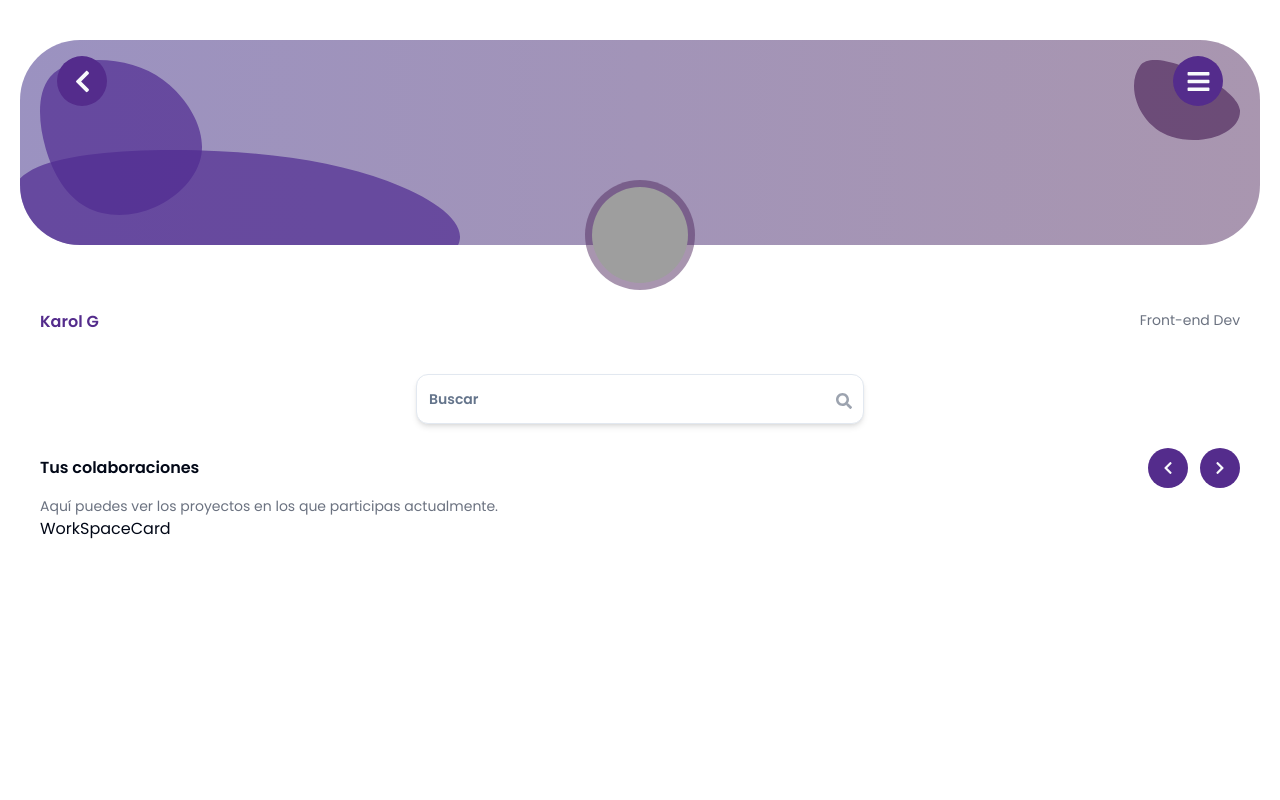
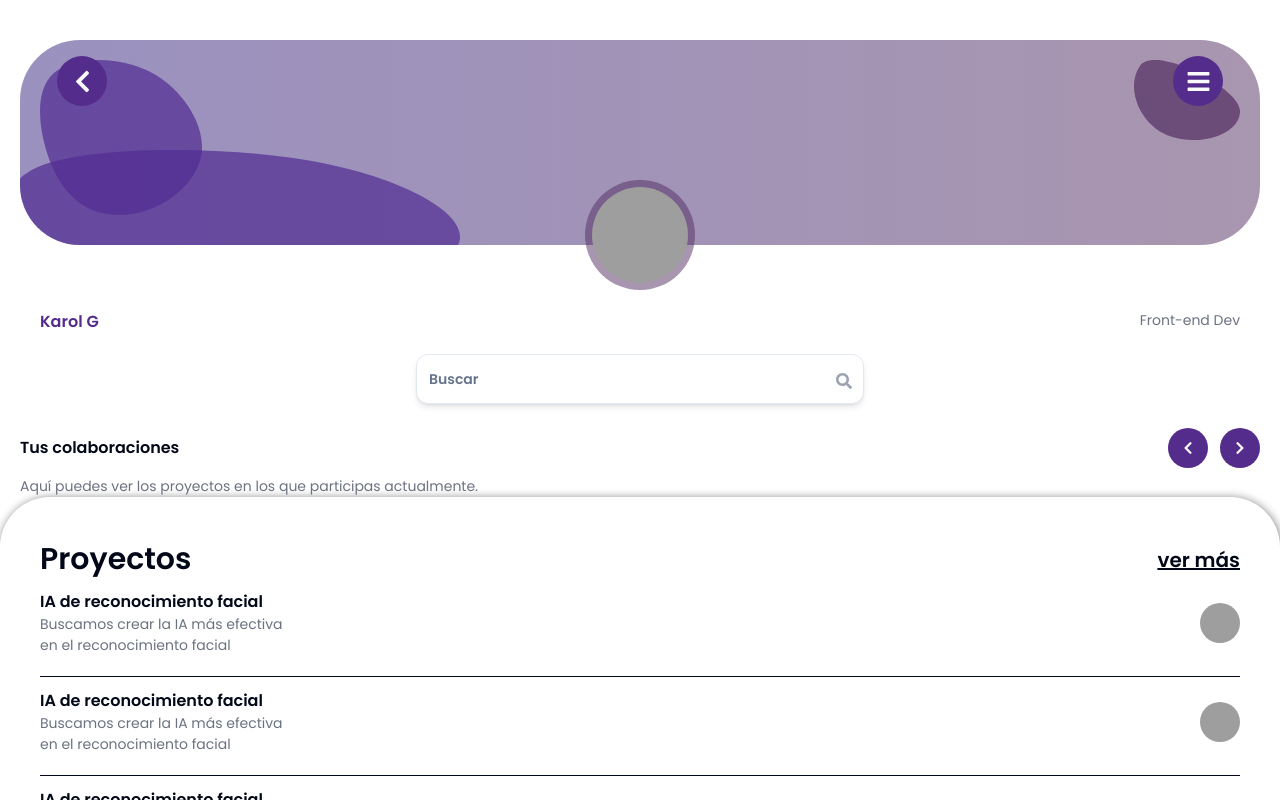
Before and after one commit to No-Country/c15-30-ft-java-react, a Next.js app in the folder FrontEnd/: page /workspace in a window 1280 px wide. Built offline with nearby package versions, Linux system fonts and the light colour scheme; grey boxes are pictures that could not be loaded.

Commit message:
create projects view

```diff
--- a/FrontEnd/src/app/page.js
+++ b/FrontEnd/src/app/page.js
@@ -3,7 +3,7 @@ import NavBar from "@/components/ui/navbar";
 import ImageContainer from "@/components/ui/ImageContainer.jsx";
 import TitleContainer from "@/components/ui/titleContainer";
 import HombreLaptop from "@/svgs/SvgHombreLaptop";
-import { FaBars } from "react-icons/fa";
+import Link from "next/link";
 
 const titleContent = {
   title: "Co-crear hecho fácil.",
@@ -26,7 +26,7 @@ export default function Home() {
         className={""}
       />
       <Button type={""} className={""}>
-        Crear proyecto
+        <Link href={'/projects/me/create'}>Crear proyecto</Link>
       </Button>
       <ImageContainer size={"sm"} component={<HombreLaptop />} />
       <TitleContainer
--- /dev/null
+++ b/FrontEnd/src/app/projects/me/create/layout.js
@@ -0,0 +1,13 @@
+import NavBar from '@/components/ui/navbar'
+import React from 'react'
+
+const layout = ({children}) => {
+  return (
+    <div className='w-screen h-screen p-[20px]'>
+      <NavBar tipo={'color'} / >
+      {children}
+    </div>
+  )
+}
+
+export default layout
--- /dev/null
+++ b/FrontEnd/src/app/projects/me/create/page.js
@@ -0,0 +1,14 @@
+import React from 'react'
+
+const Create = () => {
+  return (
+    <div className='h-full bg-red-50 rounded-xl'>
+
+      <div className='p-[20px]'>
+        asd
+      </div>
+    </div>
+  )
+}
+
+export default Create
--- a/FrontEnd/src/app/workspace/layout.js
+++ b/FrontEnd/src/app/workspace/layout.js
@@ -1,13 +1,16 @@
-import NavBar from '@/components/ui/navbar'
-import React from 'react'
+import NavBar from "@/components/ui/navbar";
+import React from "react";
 
-const layout = ({children}) => {
+const layout = ({ children }) => {
   return (
-    <div className={"p-[20px]"}>
-      <NavBar tipo={"colorExtended"} />
+    <div className={"flex flex-col h-screen"}>
+      <div className="p-[20px] ">
+        <NavBar tipo={"colorExtended"} />
+      </div>
+
       {children}
     </div>
-  )
-}
+  );
+};
 
-export default layout
+export default layout;
--- a/FrontEnd/src/app/workspace/page.js
+++ b/FrontEnd/src/app/workspace/page.js
@@ -15,24 +15,30 @@ const pageContent = {
 };
 const WorkSpace = () => {
   return (
-    <div className="p-[20px]">
-      <section>
+    <div className="h-full flex flex-col justify-between">
+      <div className="px-[20px]">
+        <section className="px-[20px] flex flex-col ">
           <TextDisplayWIthTitle
             type={""}
             variant={"primary"}
             content={UserData}
           />
+         <div className="mt-5">
          <Inputs tipo={"busqueda"} placeholder={"Buscar"} />
+         </div>
         </section>
-      <section className={"mt-[20px]"}>
+        <section className={"mt-[20px] flex flex-col"}>
           <TitleDisplayWithButton />
           <TextDisplayWIthTitle
             type={"vertical"}
             variant={"primary"}
             content={pageContent}
           />
-        <WorkSpaceCard />
         </section>
+      </div>
+      <WorkSpaceCard
+        className={""}
+      />
     </div>
   );
 };
--- a/FrontEnd/src/components/layout/WorkSpaceCard.jsx
+++ b/FrontEnd/src/components/layout/WorkSpaceCard.jsx
@@ -1,9 +1,59 @@
-import React from 'react'
+import { cn } from "@/lib/utils";
+import { textBold } from "@/styles/fonts";
+import React from "react";
+import TextDispalyWithTitle from "../ui/textDisplayWIthTitle";
+import { Avatar, AvatarFallback, AvatarImage } from "@/components/ui/avatar";
 
+//datos sacados del proyecto nombre -> title - descripcion -> data
+const activityCardInfo = {
+  title: "IA de reconocimiento facial",
+  data: ["Buscamos crear la IA más efectiva en el reconocimiento facial"],
+};
+
+/**
+ * Para este componente se necesitaria:
+ * - una lista de colaboradores en el proyecto.
+ * - nombre y descripcion del proyecto
+ *
+ * debe recibir un prop que contenga un array de length 3 con los proyectos recientes.
+ * @returns
+ */
 const WorkSpaceCard = () => {
+  const projects = [1,2,3]
+
+
   return (
-    <div>WorkSpaceCard</div>
-  )
-}
+    <div>
+      <div className="cardConfig h-[377px] p-[40px] flex flex-col rounded-t-[50px]">
+        <section
+          className={cn(
+            textBold.className,
+            "flex justify-between items-center mb-2"
+          )}
+        >
+          <h2 className="text-subtitle ">Proyectos </h2>
+          <h3 className="text-xl underline cursor-pointer">ver más</h3>
+        </section>
 
-export default WorkSpaceCard
+        <section className="flex flex-col gap-3">
+          {projects.map((project) => (
+            <><div className="flex justify-between items-center">
+            <TextDispalyWithTitle
+              type={"vertical"}
+              content={activityCardInfo}
+              className={"w-64"}
+            />
+            <Avatar>
+              <AvatarImage src="https://github.com/shadcn.png" />
+              <AvatarFallback>CN</AvatarFallback>
+            </Avatar>
+          </div>
+          <hr className="mt-2" /></>
+          ))}
+        </section>
+      </div>
+    </div>
+  );
+};
+
+export default WorkSpaceCard;
--- a/FrontEnd/src/components/ui/input.jsx
+++ b/FrontEnd/src/components/ui/input.jsx
@@ -32,7 +32,7 @@ export const Inputs  = (props) => {
   const { tipo } = props
   if (tipo === "default") {
     return (
-      <div className="">
+      <div >
         <div className="w-full flex justify-center">
           <Input placeholder="Place Holder" className={'h-[52px] border-2 border-black'} {...props} />
         </div>
@@ -55,7 +55,7 @@ export const Inputs  = (props) => {
 
   if (tipo === "busqueda") {
     return (
-      <div className="mx-auto max-w-md mt-10 w-[300px] md:w-[500px]">
+      <div className="mx-auto max-w-md w-[300px] md:w-[500px]">
         <div className="h-[54px] w-full flex justify-center relative">
           <Input type="text" className={cn(textBold.className, 'h-[50px] rounded-xl shadow-md')} {...props} />
           <FaSearch className="absolute right-3 top-1/2 transform -translate-y-1/2 text-gray-400 cursor-pointer" />
--- a/FrontEnd/src/styles/globals.css
+++ b/FrontEnd/src/styles/globals.css
@@ -85,3 +85,7 @@
     @apply text-title;
   }
 }
+
+.cardConfig {
+  box-shadow: 1px 1px 10px 0px gray;
+}
```
Lines whose indentation alone changed are shown as unchanged.
